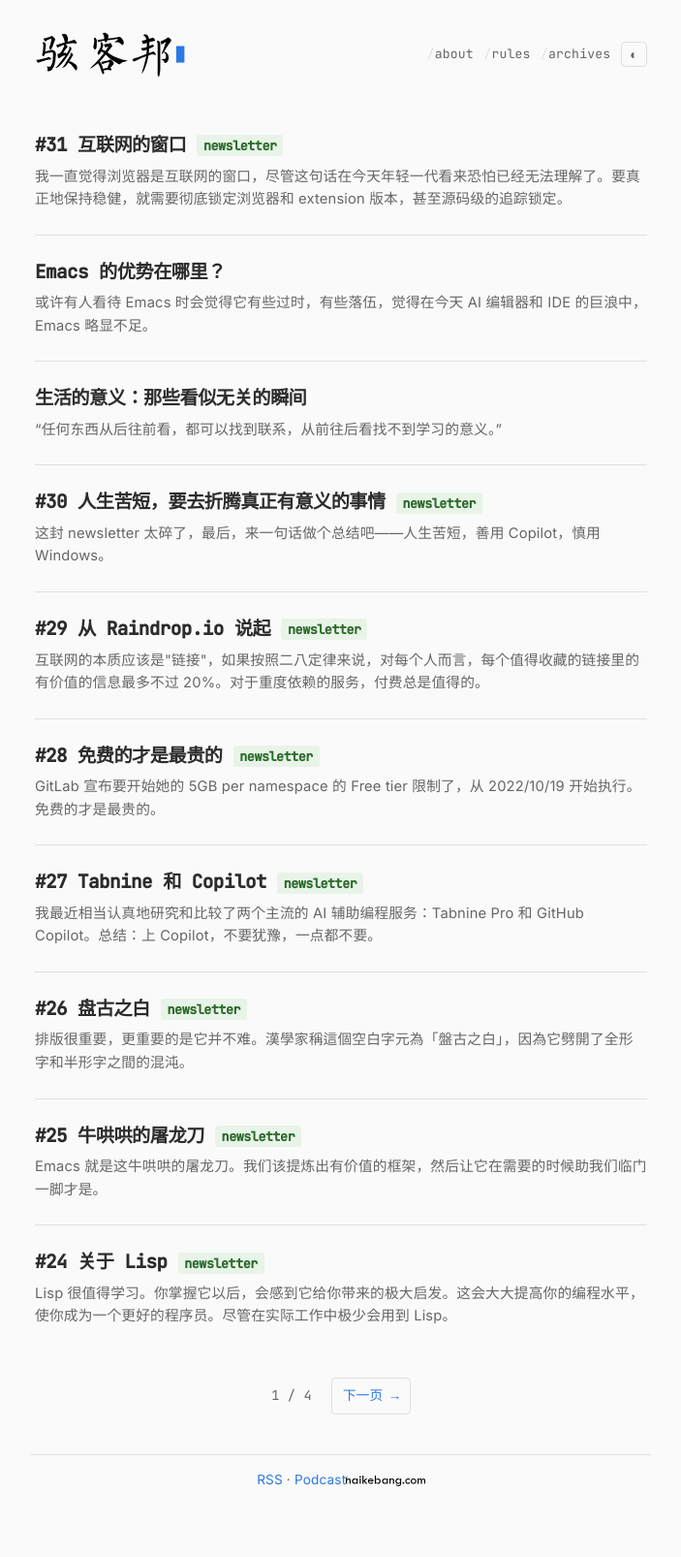
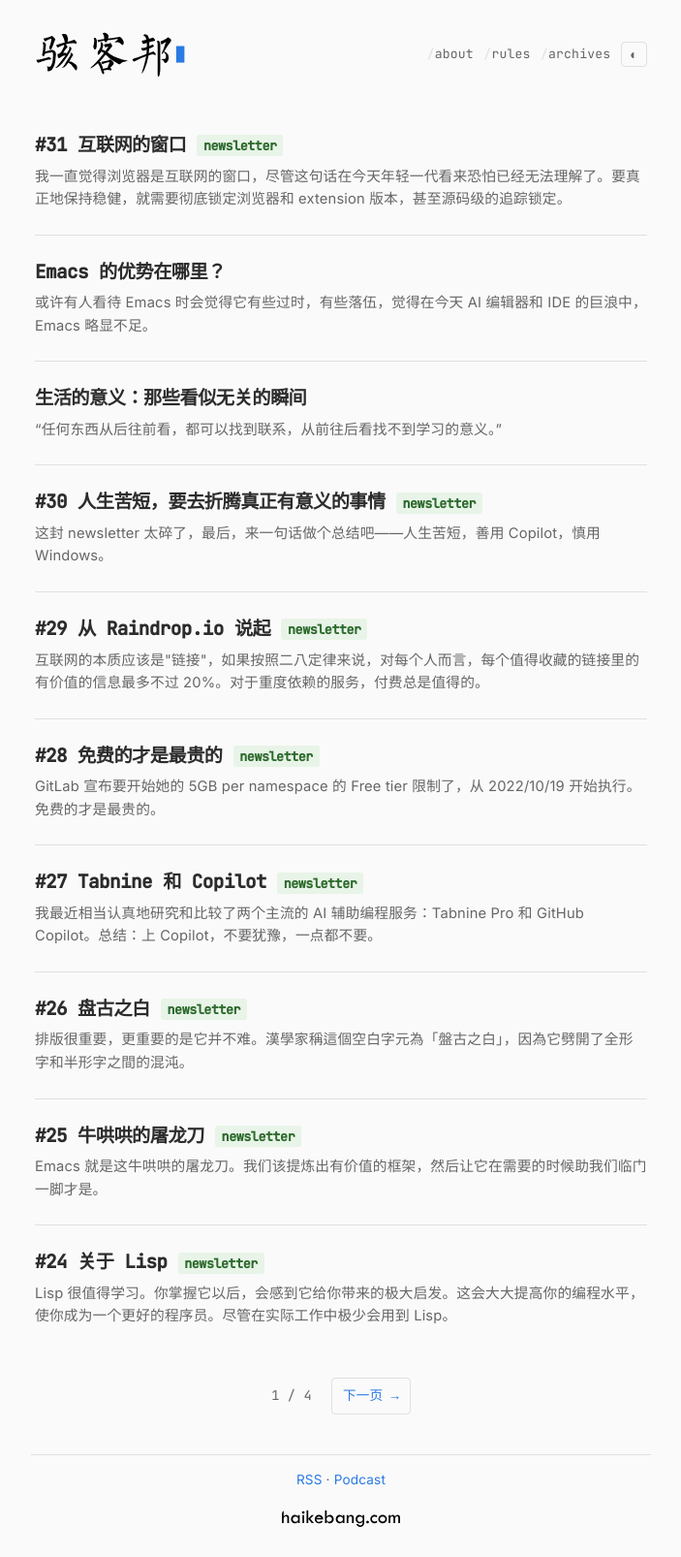
Before and after one commit to haikebangOrg/haikebang.com, a Jekyll site: the page built from index.html, in a window 1280 px wide. Shown: the whole page at 97% size, without its empty margins (288-991 px from the left). Built offline with Jekyll 4.4.1, drawn with Linux system fonts in a browser that asks for light colours; the list of posts is cut into pages by our own code; before the commit the page ends 1567 px from its top, so only the background shows below that.

Commit message:
Fix footer: separate rows for links and URL, enlarge URL image

```diff
--- a/_includes/footer.html
+++ b/_includes/footer.html
@@ -1 +1 @@
-<div class="footer"><hr /><p><a href="/feed.xml">RSS</a> · <a href="/podcast.xml">Podcast</a></p><img src="/images/url_2path.svg" /></div>
+<div class="footer"><hr /><p><a href="/feed.xml">RSS</a> · <a href="/podcast.xml">Podcast</a></p><p><img src="/images/url_2path.svg" /></p></div>
--- a/css/style.css
+++ b/css/style.css
@@ -263,7 +263,7 @@ audio { width: 100%; }
 }
 .footer img {
   display: inline-block;
-  width: 6em;
+  width: 9em;
   vertical-align: middle;
 }
 
```
